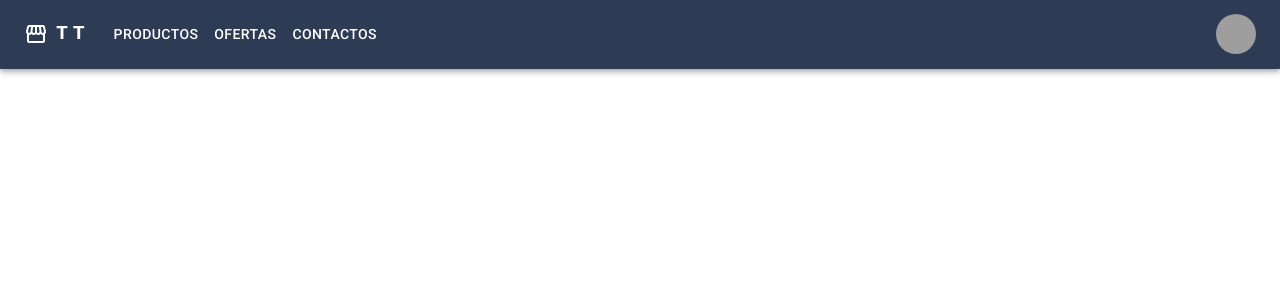
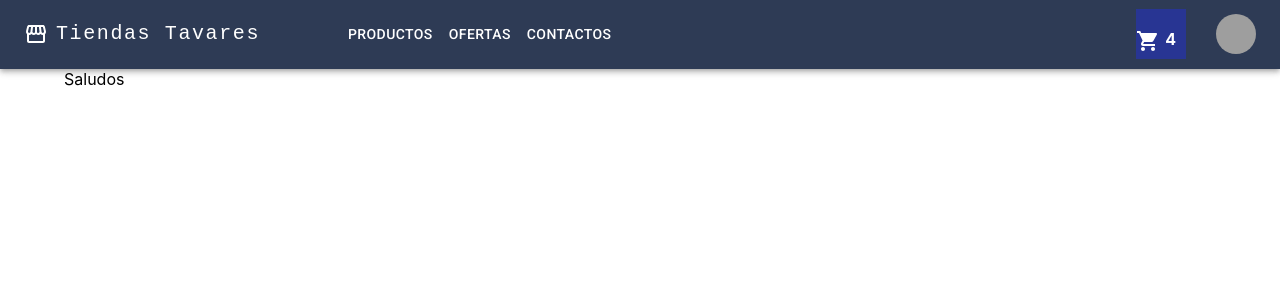
Before and after one commit to yonaides/tienda-tavares, a React (Create React App) app: page / in a window 1280 px wide. Shown: the top 300 px of the page. Built offline with nearby package versions, Linux system fonts and the light colour scheme; grey boxes are pictures that could not be loaded.

Commit message:
agregando icono carrito y listcontainer

```diff
--- a/src/App.js
+++ b/src/App.js
@@ -1,10 +1,16 @@
-import './App.css';
+import "./App.css";
+import Container from "@mui/material/Container";
+import ItemListContainer from "./components/ItemListContainer";
 import NavBar from "./components/NavBar";
-
 
 function App() {
   return (
-    <NavBar/>
+    <>
+      <NavBar />
+      <Container>
+        <ItemListContainer greeting="Saludos" />
+      </Container>
+    </>
   );
 }
 
--- /dev/null
+++ b/src/components/CartWidget.js
@@ -0,0 +1,21 @@
+import React from "react";
+import Box from "@mui/material/Box";
+import LocalGroceryStoreIcon from "@mui/icons-material/LocalGroceryStore";
+
+export default function CartWidget() {
+  return (
+    <Box sx={{ backgroundColor: "#283593", width: "50px", height: "50px", display:{xs:'none', md:'flex'} }}>
+      <Box
+        sx={{
+          display: "flex",
+          justifyContent: "space-between",
+          width: "40px",
+          fontWeight: "bold",
+          marginTop: "20px",
+        }}
+      >
+        <LocalGroceryStoreIcon /> 4
+      </Box>
+    </Box>
+  );
+}
--- /dev/null
+++ b/src/components/ItemListContainer.js
@@ -0,0 +1,7 @@
+import React from 'react'
+
+export default function ItemListContainer({greeting}) {
+  return (
+    <div>{greeting}</div>
+  )
+}
--- a/src/components/NavBar.js
+++ b/src/components/NavBar.js
@@ -1,20 +1,21 @@
-import  React, {useState} from 'react';
-import AppBar from '@mui/material/AppBar';
-import Box from '@mui/material/Box';
-import Toolbar from '@mui/material/Toolbar';
-import IconButton from '@mui/material/IconButton';
-import Typography from '@mui/material/Typography';
-import Menu from '@mui/material/Menu';
-import MenuIcon from '@mui/icons-material/Menu';
-import Container from '@mui/material/Container';
-import Avatar from '@mui/material/Avatar';
-import Button from '@mui/material/Button';
-import Tooltip from '@mui/material/Tooltip';
-import MenuItem from '@mui/material/MenuItem';
-import StorefrontIcon from '@mui/icons-material/Storefront';
+import React, { useState } from "react";
+import AppBar from "@mui/material/AppBar";
+import Box from "@mui/material/Box";
+import Toolbar from "@mui/material/Toolbar";
+import IconButton from "@mui/material/IconButton";
+import Typography from "@mui/material/Typography";
+import Menu from "@mui/material/Menu";
+import MenuIcon from "@mui/icons-material/Menu";
+import Container from "@mui/material/Container";
+import Avatar from "@mui/material/Avatar";
+import Button from "@mui/material/Button";
+import Tooltip from "@mui/material/Tooltip";
+import MenuItem from "@mui/material/MenuItem";
+import StorefrontIcon from "@mui/icons-material/Storefront";
+import CartWidget from "./CartWidget";
 
-const pages = ['Productos', 'Ofertas', 'Contactos'];
-const settings = ['Perfil', 'Cuenta', 'Logout'];
+const pages = ["Productos", "Ofertas", "Contactos"];
+const settings = ["Perfil", "Cuenta", "Logout"];
 
 const ResponsiveAppBar = () => {
   const [anchorElNav, setAnchorElNav] = useState(null);
@@ -36,28 +37,28 @@ const ResponsiveAppBar = () => {
   };
 
   return (
-    <AppBar position="static" style={{ background: '#2E3B55' }}>
+    <AppBar position="sticky" style={{ background: "#2E3B55" }}>
       <Container maxWidth="xl">
         <Toolbar disableGutters>
-          <StorefrontIcon sx={{ display: { xs: 'none', md: 'flex' }, mr: 1 }} />
+          <StorefrontIcon sx={{ display: { xs: "none", md: "flex" }, mr: 1 }} />
           <Typography
             variant="h6"
             noWrap
             component="a"
             href="/"
             sx={{
-              mr: 2,
-              display: { xs: 'none', md: 'flex' },
-              fontFamily: 'monospace',
-              fontWeight: 700,
-              letterSpacing: '.3rem',
-              color: 'inherit',
-              textDecoration: 'none',
+              mr: 10,
+              display: { xs: "none", md: "flex" },
+              fontFamily: "monospace",
+              fontWeight: 200,
+              letterSpacing: ".1rem",
+              color: "inherit",
+              textDecoration: "none",
             }}
           >
-            TT
+          Tiendas Tavares
           </Typography>
-          <Box sx={{ flexGrow: 1, display: { xs: 'flex', md: 'none' } }}>
+          <Box sx={{ flexGrow: 1, display: { xs: "flex", md: "none" } }}>
             <IconButton
               size="large"
               aria-label="account of current user"
@@ -72,18 +73,18 @@ const ResponsiveAppBar = () => {
               id="menu-appbar"
               anchorEl={anchorElNav}
               anchorOrigin={{
-                vertical: 'bottom',
-                horizontal: 'left',
+                vertical: "bottom",
+                horizontal: "left",
               }}
               keepMounted
               transformOrigin={{
-                vertical: 'top',
-                horizontal: 'left',
+                vertical: "top",
+                horizontal: "left",
               }}
               open={Boolean(anchorElNav)}
               onClose={handleCloseNavMenu}
               sx={{
-                display: { xs: 'block', md: 'none' },
+                display: { xs: "block", md: "none" },
               }}
             >
               {pages.map((page) => (
@@ -93,7 +94,7 @@ const ResponsiveAppBar = () => {
               ))}
             </Menu>
           </Box>
-          <StorefrontIcon sx={{ display: { xs: 'flex', md: 'none' }, mr: 1 }} />
+          <StorefrontIcon sx={{ display: { xs: "flex", md: "none" }, mr: 1 }} />
           <Typography
             variant="h5"
             noWrap
@@ -101,46 +102,55 @@ const ResponsiveAppBar = () => {
             href=""
             sx={{
               mr: 2,
-              display: { xs: 'flex', md: 'none' },
+              display: { xs: "flex", md: "none" },
               flexGrow: 1,
-              fontFamily: 'monospace',
+              fontFamily: "monospace",
               fontWeight: 200,
-              color: 'inherit',
-              textDecoration: 'none',
+              color: "inherit",
+              textDecoration: "none",
             }}
           >
-            Tiendas Tavares
+            TT
           </Typography>
-          <Box sx={{ flexGrow: 1, display: { xs: 'none', md: 'flex' } }}>
+
+          <Box sx={{ flexGrow: 1, display: { xs: "none", md: "flex" } }}>
             {pages.map((page) => (
               <Button
                 key={page}
                 onClick={handleCloseNavMenu}
-                sx={{ my: 2, color: 'white', display: 'block' }}
+                sx={{ my: 2, color: "white", display: "block" }}
               >
                 {page}
               </Button>
             ))}
           </Box>
 
+          <CartWidget />
           <Box sx={{ flexGrow: 0 }}>
             <Tooltip title="Open settings">
-              <IconButton onClick={handleOpenUserMenu} sx={{ p: 0 }}>
-                <Avatar alt="Remy Sharp" src="/static/images/avatar/2.jpg" />
+              <IconButton
+                onClick={handleOpenUserMenu}
+                sx={{ p: 0, marginLeft: "30px" }}
+              >
+                <Avatar
+                  alt="Remy Sharp"
+                  src="https://mui.com/static/images/avatar/2.jpg"
+                />
               </IconButton>
             </Tooltip>
+
             <Menu
-              sx={{ mt: '45px' }}
+              sx={{ mt: "45px" }}
               id="menu-appbar"
               anchorEl={anchorElUser}
               anchorOrigin={{
-                vertical: 'top',
-                horizontal: 'right',
+                vertical: "top",
+                horizontal: "right",
               }}
               keepMounted
               transformOrigin={{
-                vertical: 'top',
-                horizontal: 'right',
+                vertical: "top",
+                horizontal: "right",
               }}
               open={Boolean(anchorElUser)}
               onClose={handleCloseUserMenu}
```
